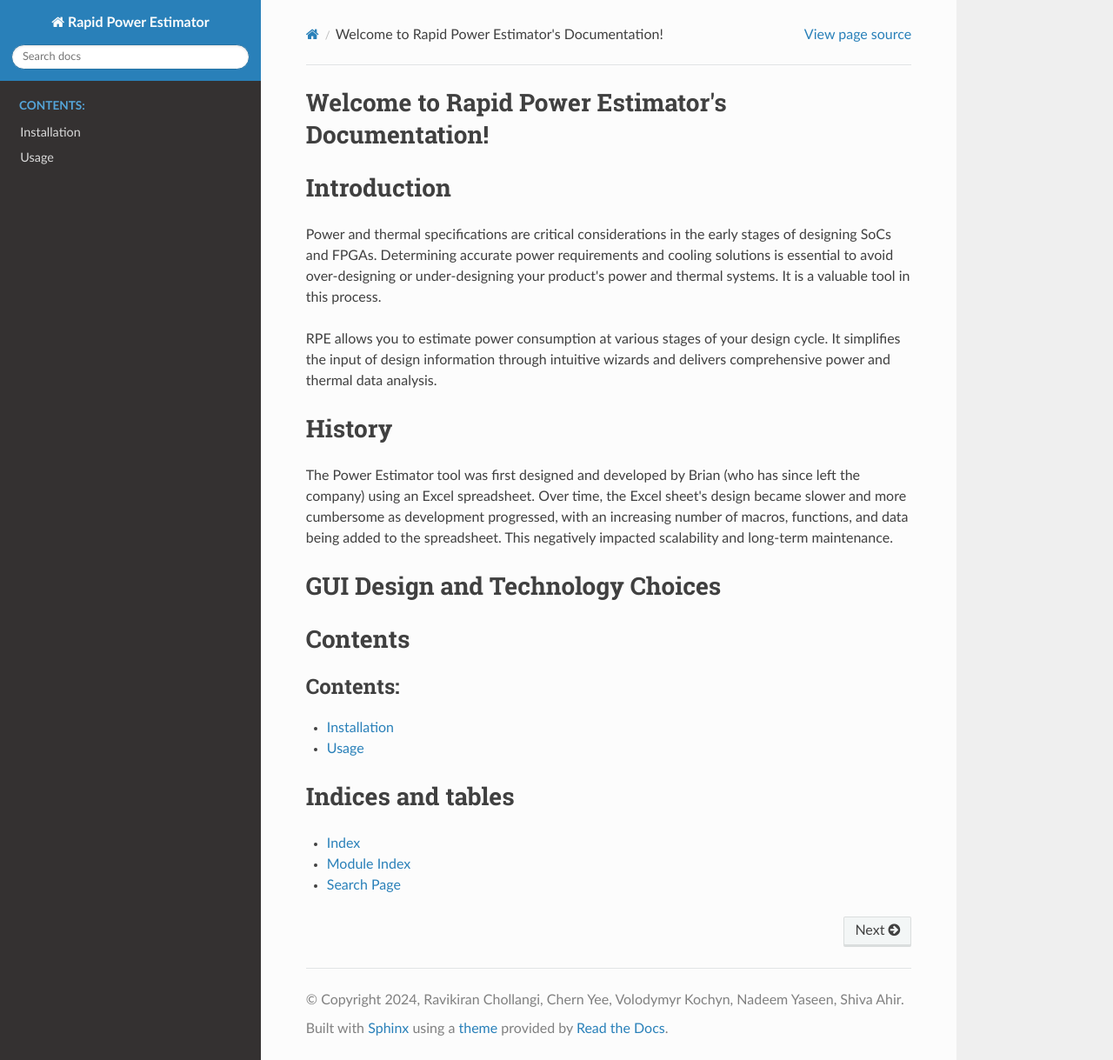
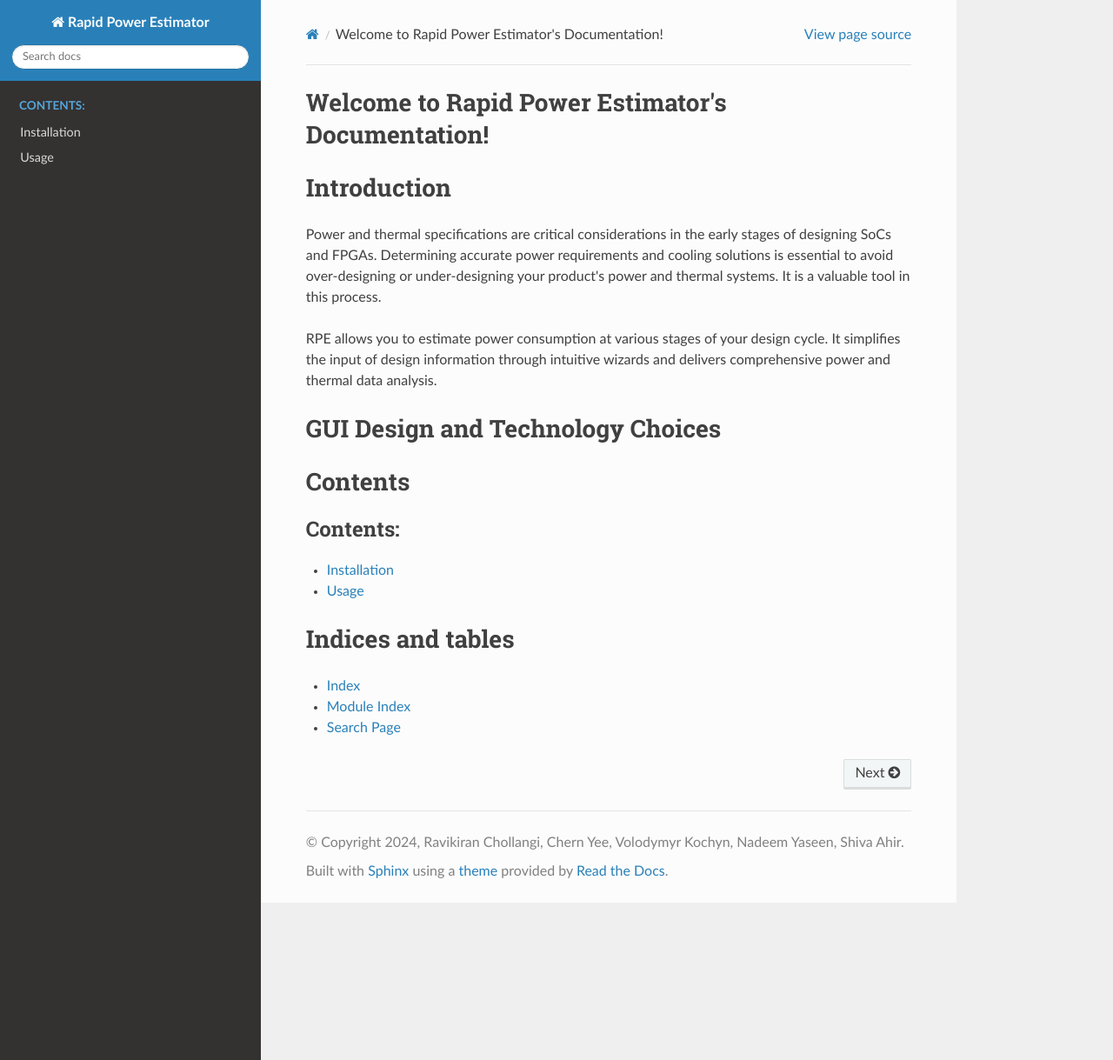
Before and after one commit to os-fpga/rapid_power_estimator, a Sphinx documentation site: the page built from docs/source/index.rst, in a window 1280 px wide and 1219 px high. Shown: the whole window at 87% size. Built offline with Sphinx 7.4.7 and the Read the Docs theme 3.1.0, drawn with Linux system fonts in a browser that asks for light colours; pages that are not in the unit, such as notebooks, are missing from menus.

Commit message:
Update index.rst

```diff
--- a/docs/source/index.rst
+++ b/docs/source/index.rst
@@ -7,11 +7,6 @@
 Power and thermal specifications are critical considerations in the early stages of designing SoCs and FPGAs. Determining accurate power requirements and cooling solutions is essential to avoid over-designing or under-designing your product's power and thermal systems. It is a valuable tool in this process.
 
 RPE allows you to estimate power consumption at various stages of your design cycle. It simplifies the input of design information through intuitive wizards and delivers comprehensive power and thermal data analysis.
-
-History
-=======
-
-The Power Estimator tool was first designed and developed by Brian (who has since left the company) using an Excel spreadsheet. Over time, the Excel sheet's design became slower and more cumbersome as development progressed, with an increasing number of macros, functions, and data being added to the spreadsheet. This negatively impacted scalability and long-term maintenance.
 
 GUI Design and Technology Choices
 =================================
```
